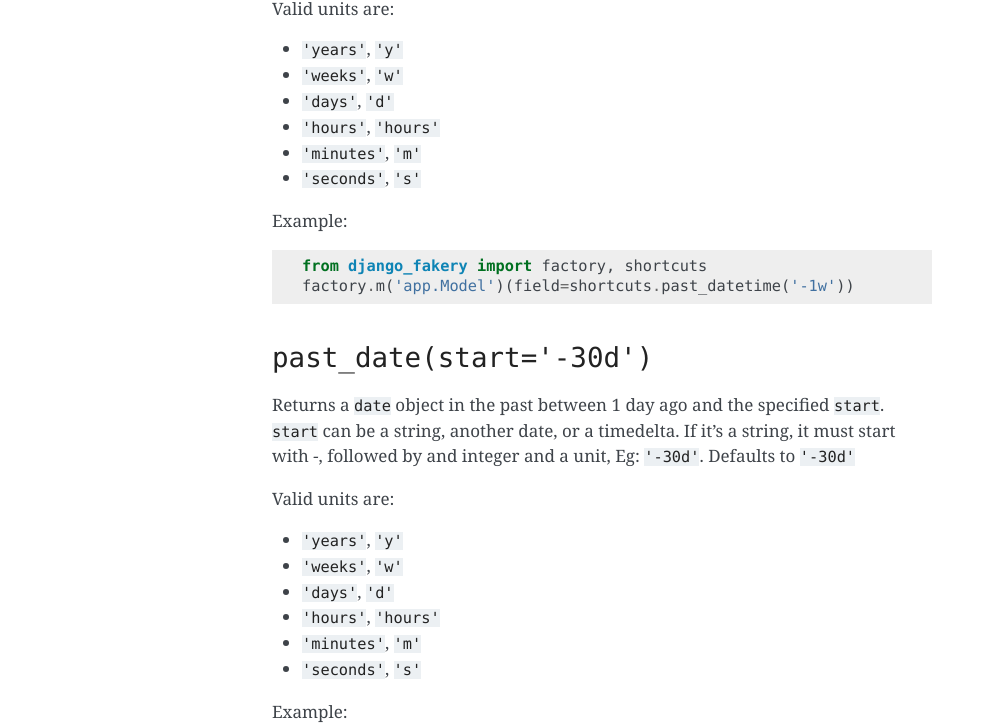
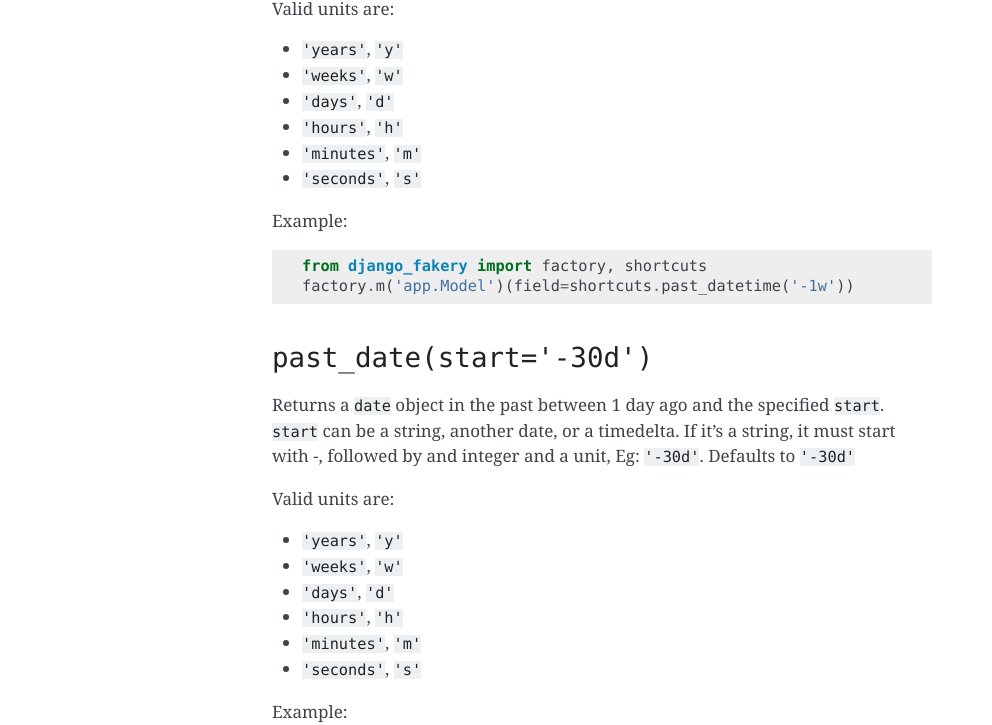
Before and after one commit to fcurella/django-fakery, a Sphinx documentation site: the page built from docs/shortcuts.rst, in a window 1280 px wide. Shown: the part 1372-2097 px from the top of the page, without its empty margins (148-1140 px from the left). Built offline with Sphinx 7.4.7, drawn with Linux system fonts in a browser that asks for light colours.

Commit message:
fix docs and comments

```diff
--- a/docs/shortcuts.rst
+++ b/docs/shortcuts.rst
@@ -56,7 +56,7 @@ Valid units are:
 * ``'years'``, ``'y'``
 * ``'weeks'``, ``'w'``
 * ``'days'``, ``'d'``
-* ``'hours'``, ``'hours'``
+* ``'hours'``, ``'h'``
 * ``'minutes'``, ``'m'``
 * ``'seconds'``, ``'s'``
 
@@ -76,7 +76,7 @@ Valid units are:
 * ``'years'``, ``'y'``
 * ``'weeks'``, ``'w'``
 * ``'days'``, ``'d'``
-* ``'hours'``, ``'hours'``
+* ``'hours'``, ``'h'``
 * ``'minutes'``, ``'m'``
 * ``'seconds'``, ``'s'``
 
```
Also changed, not shown: 1 other file.
